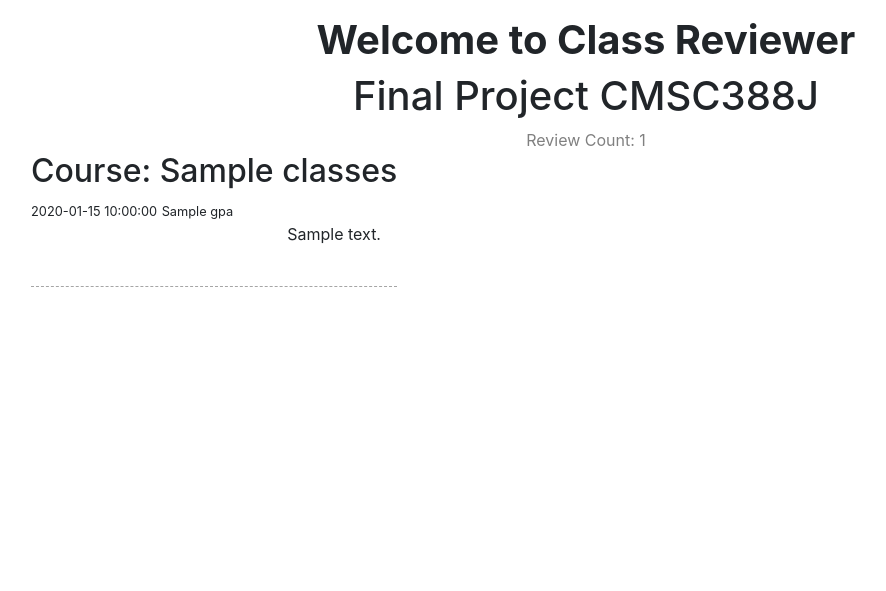
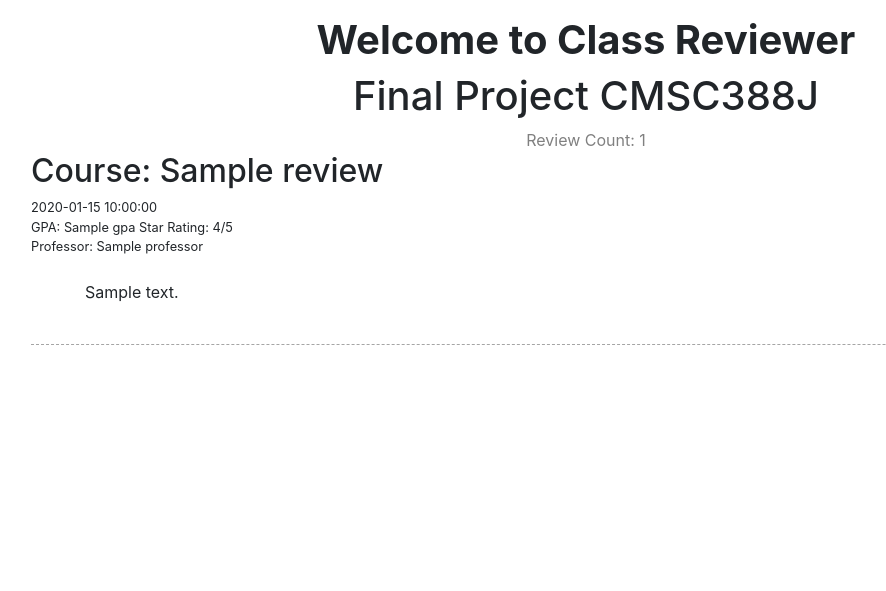
Before and after one commit to logan-lach/cmsc388JFinal, a Flask app: template flask_app/templates/welcome_page.html in a window 1280 px wide. Shown: the part 56-647 px from the top of the page, without its empty margins (54-940 px from the left). Run offline with Flask 2, Linux system fonts and the light colour scheme; the template is opened without the code that fills it: most values are stand-ins (such as "Sample title", 1, 10 or a date in 2020); some libraries are stand-ins or nearby versions.

Commit message:
adding form changes an welcome page

```diff
--- a/flask_app/models.py
+++ b/flask_app/models.py
@@ -22,7 +22,9 @@ class User(db.Document, UserMixin):
 
 class Review(db.Document):
   # commenter = db.ReferenceField(User, required=True)
-    content = db.StringField(required=True, min_length=5, max_length=500)
+    text = db.StringField(required=True, min_length=5, max_length=500)
     date = db.StringField(required=True)
-    classes = db.StringField(required=True, min_length=1, max_length=100)
+    class_name = db.StringField(required=True, min_length=1, max_length=40)
+    professor = db.StringField(required=True, min_length=1, max_length=40)
     gpa = db.StringField(required=True)
+    stars = db.StringField(required=True)
--- a/flask_app/routes.py
+++ b/flask_app/routes.py
@@ -37,9 +37,11 @@ def review():
 	if form.validate_on_submit():
 		feedback = Review(
             #commenter=current_user._get_current_object(),
-            content=form.text.data,
+            text=form.text.data,
             date=current_time(),
-            classes=form.classes.data,
+            class_name=form.class_name.data,
+			professor=form.professor.data,
+			stars=form.stars.data,
 			gpa=form.gpa.data)
 
 		feedback.save()
--- a/flask_app/templates/header.html
+++ b/flask_app/templates/header.html
@@ -1,7 +1,7 @@
 {% extends "base.html" %}
 {% block header %}
 <nav class="navbar navbar-expand-lg navbar-dark bg-dark">
-    <a class="navbar-brand">Class Reviewer</a>
+    <a class="navbar-brand" href="/">Class Reviewer</a>
     <button class="navbar-toggler" type="button" data-toggle="collapse" data-target="#navbarCollapse"
         aria-controls="navbarSupportedContent" aria-expanded="false" aria-label="Toggle navigation">
         <span class="navbar-toggler-icon"></span>
@@ -13,7 +13,7 @@
                 <a class="nav-link" href="test">Review</a>
             </li>
             <li class="nav-item">
-                <a class="nav-link" href="test">About</a>
+                <a class="nav-link" href="">About</a>
             </li>
         </ul>
         {# <ul class="navbar-nav ml-auto">
--- a/flask_app/templates/welcome_page.html
+++ b/flask_app/templates/welcome_page.html
@@ -5,19 +5,22 @@
     <h1 > Final Project CMSC388J</h1>
     <paragraph style="color: gray;">Review Count: {{reviews|length}}</paragraph>
 </div>
-<div style="float: left;">
+<div style="float: left; height: 440px; overflow: auto; width: 100%;">
   {% for review in reviews %}
-    <h2> Course: {{ review.classes }} </h2>
+  <h2> Course: {{ review.class_name }} </h2>
     <li class="media review-item">
       <div class="media-body">
         <span class="float-left">
-            <small>{{ review.date }}</small>
-            <small>{{review.gpa}}</small>
+          <small style="white-space: pre;">{{ review.date }}</small>
+          <br>
+          <small style="white-space: pre;">GPA: {{review.gpa}} Star Rating: {{review.stars}}/5</small>
+          <br>
+          <small style="white-space: pre;">Professor: {{review.professor}}</small>
+          <br>
+          <p class="image-float-left" style="float: left;  white-space: pre;">
+            {{ review.text }}
+          </p>
       </span>
-          <p class="image-float-left" style="float: left;  white-space: pre;">
-            {{ review.content }}
-          </p>
-
       </div>
     </li>
     {%endfor%}
```
Also changed, not shown: flask_app/templates/test.html (+55 -22 lines). Lines whose indentation alone changed are shown as unchanged.
